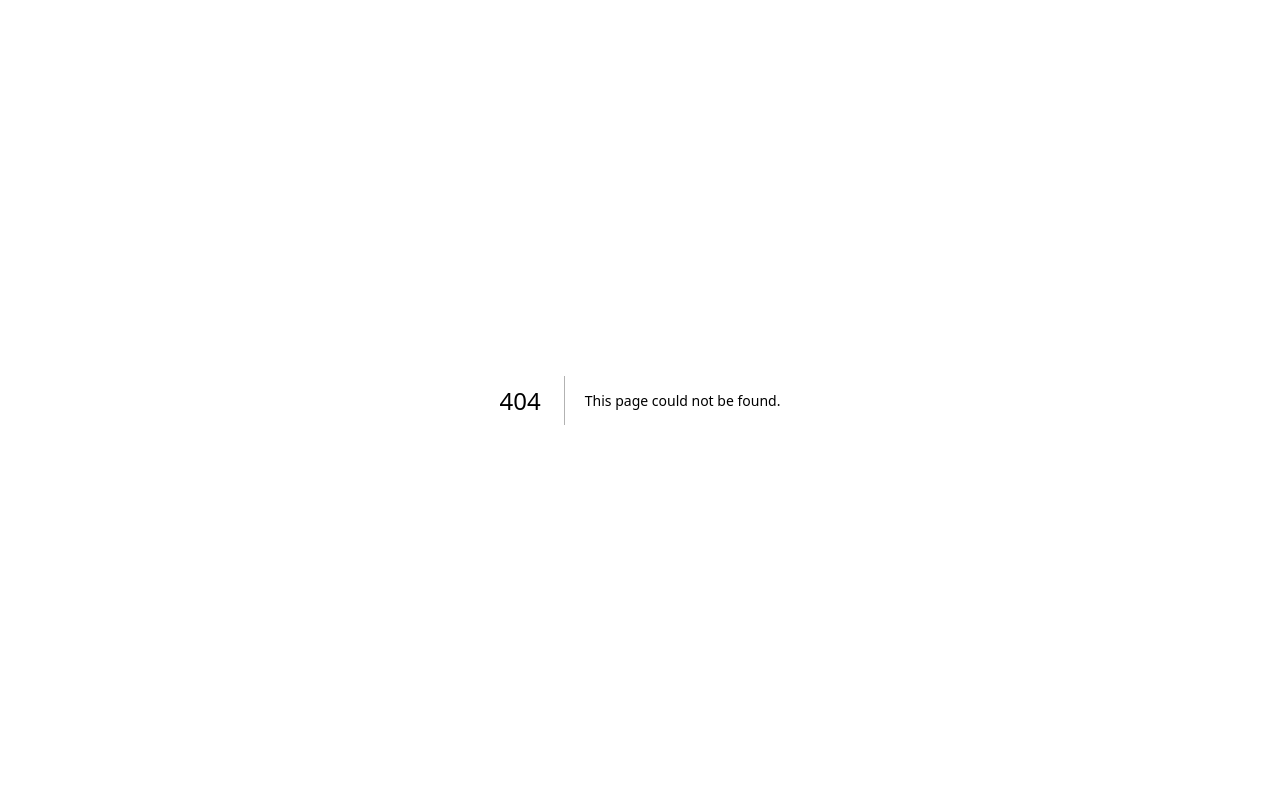
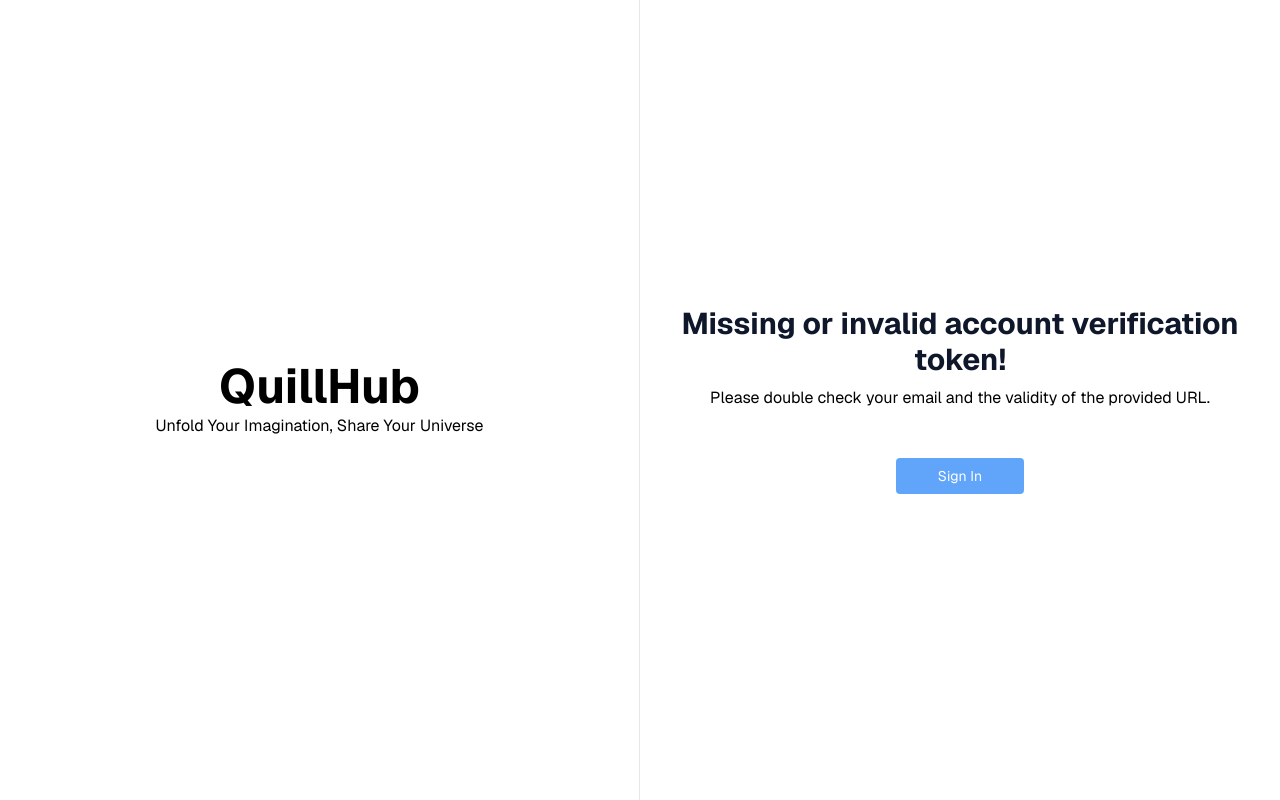
Before and after one commit to pstevovski/QuillHub-old, a Next.js app: page /auth/register/verified in a window 1280 px wide. Before the commit this address had no page. Built offline with nearby package versions, Linux system fonts and the light colour scheme.

Commit message:
Added registration verification page

```diff
--- /dev/null
+++ b/src/app/auth/register/verified/page.tsx
@@ -0,0 +1,47 @@
+import Link from "next/link";
+
+export default function AuthRegisterVerified({
+  searchParams,
+}: {
+  searchParams?: { token?: string };
+}) {
+  // todo: Connect with API to confirm the account verification process
+  console.log("token", searchParams?.token);
+
+  if (!searchParams?.token)
+    return (
+      <div>
+        <h1 className="text-slate-900 text-center font-bold text-3xl mb-2">
+          Missing or invalid account verification token!
+        </h1>
+        <p className="text-center mb-12">
+          Please double check your email and the validity of the provided URL.
+        </p>
+
+        <Link
+          href="/auth/signin"
+          className="w-32 mx-auto block p-2 text-sm text-center text-white bg-blue-400 rounded hover:bg-blue-500 duration-200"
+        >
+          Sign In
+        </Link>
+      </div>
+    );
+
+  return (
+    <div>
+      <h1 className="text-center text-3xl font-medium mb-2">
+        Registration Completed!
+      </h1>
+      <p className="text-center mb-12">
+        You have successfully verified your account. <br />
+      </p>
+
+      <Link
+        href="/auth/signin"
+        className="block p-2 text-sm text-center text-white bg-blue-400 rounded hover:bg-blue-500 duration-200"
+      >
+        Sign In Now
+      </Link>
+    </div>
+  );
+}
```
